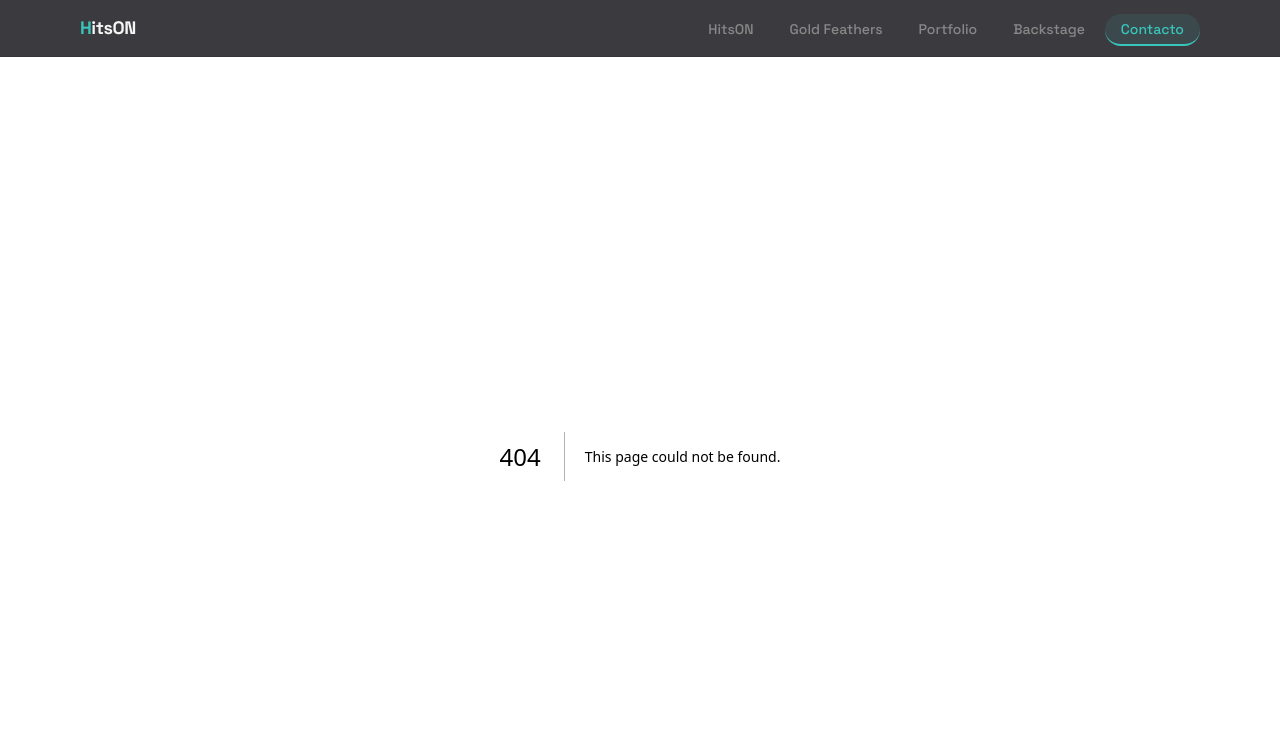
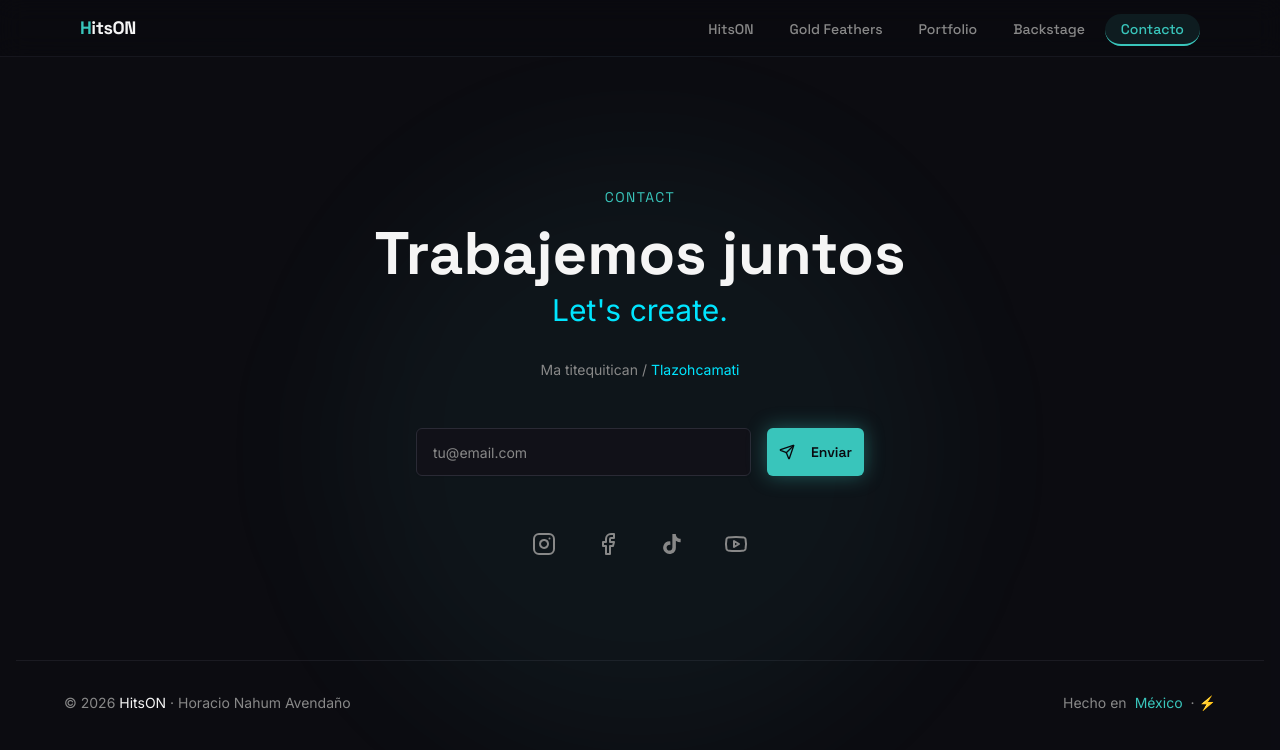
Before and after one commit to hits0nnbusiness-hub/v0-hitson-portfolio-website, a Next.js app: page /contacto in a window 1280 px wide. Before the commit this address had no page. Shown: the top 750 px of the page. Built offline with nearby package versions, Linux system fonts and the light colour scheme.

Commit message:
Page contacto.tsx

```diff
--- /dev/null
+++ b/app/contacto/page.tsx
@@ -0,0 +1,14 @@
+import { ContactSection } from '@/components/sections/contact-section'
+
+export const metadata = {
+  title: 'Contacto | HitsON',
+  description: 'Contáctame para proyectos de animación, VFX, cine y más.',
+}
+
+export default function ContactoPage() {
+  return (
+    <main className="min-h-screen bg-background">
+      <ContactSection accentColor="#39C5BB" />
+    </main>
+  )
+}
```
